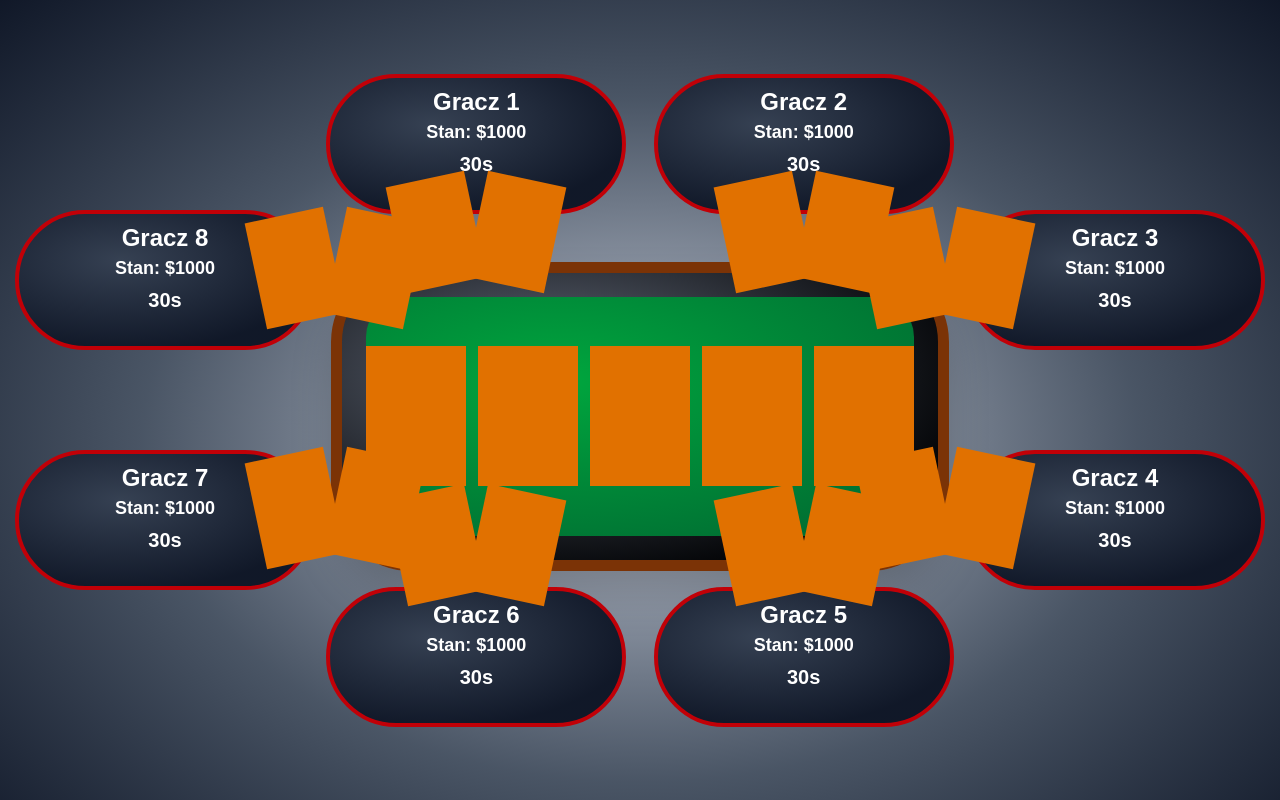
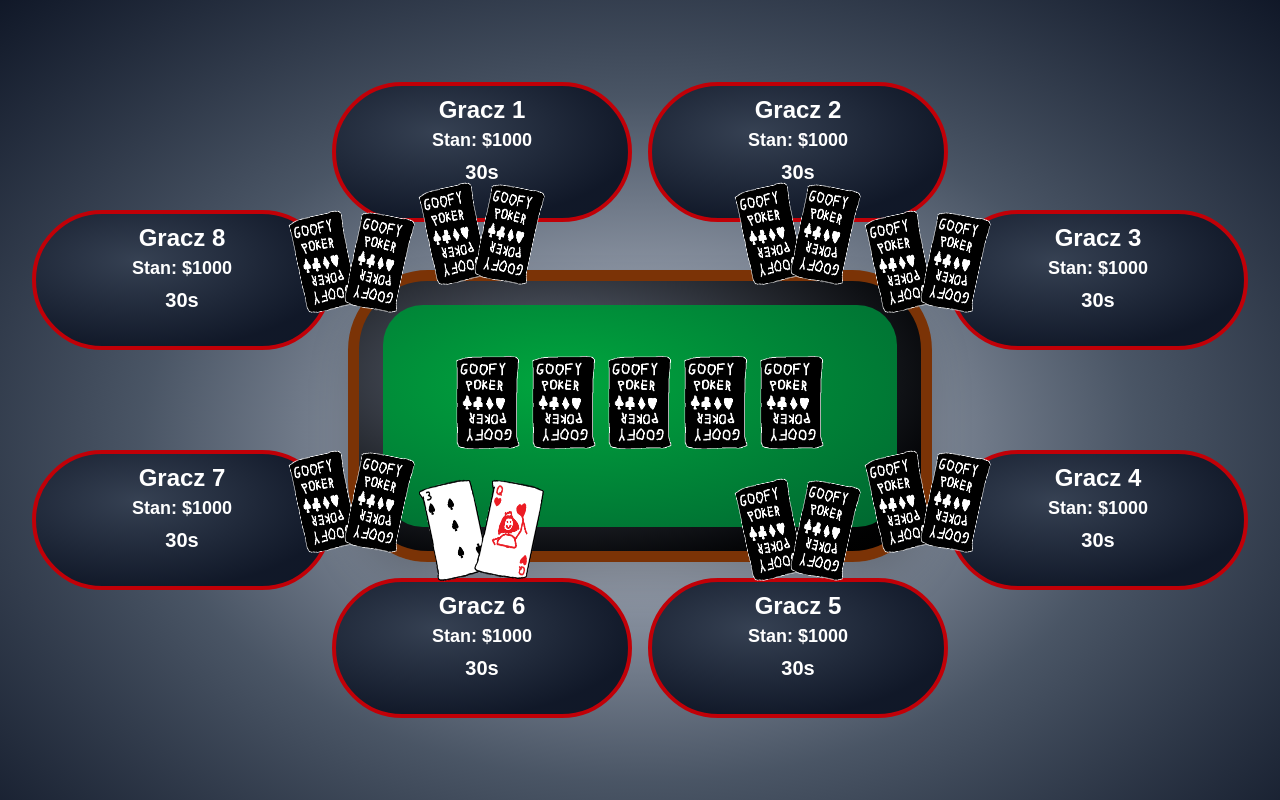
Before and after one commit to Descaplis/Poker, a Next.js app in the folder poker/: page /game in a window 1280 px wide. Built offline with nearby package versions, Linux system fonts and the light colour scheme.

Commit message:
Card scaling + back of the cards

```diff
--- a/poker/src/app/Components/DefaultPage.jsx
+++ b/poker/src/app/Components/DefaultPage.jsx
@@ -7,21 +7,21 @@ export default function MainPage() {
   const router = useRouter();
 
   return (
-    <div className="animate-bg max-w-full h-239 bg-radial-[at_50%_55%] from-gray-950 via-gray-950 to-gray-900 to-90%">
+    <div className="animate-bg max-w-full h-239 bg-radial-[at_50%_55%] from-gray-950 via-gray-900 to-gray-800 to-90%">
         <div className="flex justify-center items-center max-w-full h-full max-h-2/3">
           <img src="/images/title.png" alt="Title" className="animate-title"/>
         </div>
 
         <div className="flex justify-center items-center max-w-full h-full max-h-1/3 gap-5.5">
           <Link href="/join-lobby">
-            <button type="button" className="bg-gradient-to-r from-rose-500 via-red-700 to-red-800
-              hover:bg-gradient-to-br focus:ring-4 focus:outline-none focus:ring-red-500 dark:focus:ring-red-800
+            <button type="button" className="bg-linear-to-r from-rose-500 via-red-700 to-red-800
+              hover:bg-linear-to-br focus:ring-4 focus:outline-none focus:ring-red-500 dark:focus:ring-red-800
               shadow-lg shadow-red-500/50 dark:shadow-lg dark:shadow-red-800/80 rounded-base text-center
               w-100 p-4 m-5 border-4 border-black self-start rounded-xl text-5xl font-black cursor-pointer">Dołącz</button>
           </Link>
           <Link href="/create-lobby">
-            <button type="button" className="text-gray-200 bg-gradient-to-r from-gray-700 via-gray-800 to-gray-900
-              hover:bg-gradient-to-br focus:ring-4 focus:outline-none focus:ring-red-700 dark:focus:ring-red-800
+            <button type="button" className="text-gray-200 bg-linear-to-r from-gray-700 via-gray-800 to-gray-900
+              hover:bg-linear-to-br focus:ring-4 focus:outline-none focus:ring-red-700 dark:focus:ring-red-800
               shadow-lg shadow-red-500/50 dark:shadow-lg dark:shadow-red-800/80 rounded-base text-center
               w-100 p-5 m-5 border-3 border-red-800 self-start rounded-xl text-4xl font-black cursor-pointer">Stwórz pokój</button>
           </Link>
--- a/poker/src/app/Components/elements/Player.jsx
+++ b/poker/src/app/Components/elements/Player.jsx
@@ -1,11 +1,27 @@
+import Image from "next/image";
+
 export default function Player({ name, position, cards }) {
     return (
         <div>
             {position == 'down' ? (
                     <div className="w-75 h-35 bg-radial-[at_35%_35%] from-gray-700 to-gray-900 to-75% rounded-full border-4 relative border-red-700 p-2">
                         <div className="flex justify-center absolute -top-25 left-0 right-0">
-                            <div className="w-20 h-27 bg-amber-600 transform-cpu rotate-348"></div>
-                            <div className="w-20 h-27 bg-amber-600 transform-cpu rotate-12"></div>
+                            <div className="w-[4.3vw] h-[12vh] transform-cpu rotate-348">
+                                {
+                                    cards ?
+                                    <Image src={`/images/karty/${cards[0]}.png`} fill alt="card1"/>
+                                    :
+                                    <Image src="/images/karty/BackCard.png" fill alt="card1"/>
+                                }
+                            </div>
+                            <div className="w-[4.3vw] h-[12vh] transform-cpu rotate-12">
+                                {
+                                    cards ?
+                                    <Image src={`/images/karty/${cards[1]}.png`} fill alt="card2"/>
+                                    :
+                                    <Image src="/images/karty/BackCard.png" fill alt="card2"/>
+                                }
+                            </div>
                         </div>
                         <h1 className="text-white text-2xl font-black text-center m-auto pointer-events-none">{name}</h1>
                         <h1 className="text-white text-lg font-black text-center pointer-events-none">Stan: $1000</h1>
@@ -14,8 +30,22 @@ export default function Player({ name, position, cards }) {
                 ) : position == "left" ? (
                     <div className="w-75 h-35 bg-radial-[at_35%_35%] from-gray-700 to-gray-900 to-75% rounded-full border-4 relative border-red-700 p-2">
                         <div className="flex justify-center absolute top-0 left-0 -right-85">
-                            <div className="w-20 h-27 bg-amber-600 transform-cpu rotate-348"></div>
-                            <div className="w-20 h-27 bg-amber-600 transform-cpu rotate-12"></div>
+                            <div className="w-[4.3vw] h-[12vh] transform-cpu rotate-348">
+                                {
+                                    cards ?
+                                    <Image src={`/images/karty/${cards[0]}.png`} fill alt="card1"/>
+                                    :
+                                    <Image src="/images/karty/BackCard.png" fill alt="card1"/>
+                                }
+                            </div>
+                            <div className="w-[4.3vw] h-[12vh] transform-cpu rotate-12">
+                                {
+                                    cards ?
+                                    <Image src={`/images/karty/${cards[1]}.png`} fill alt="card2"/>
+                                    :
+                                    <Image src="/images/karty/BackCard.png" fill alt="card2"/>
+                                }
+                            </div>
                         </div>
                         <h1 className="text-white text-2xl font-black text-center m-auto pointer-events-none">{name}</h1>
                         <h1 className="text-white text-lg font-black text-center pointer-events-none">Stan: $1000</h1>
@@ -24,8 +54,22 @@ export default function Player({ name, position, cards }) {
                 ) : position == "right" ? (
                     <div className="w-75 h-35 bg-radial-[at_35%_35%] from-gray-700 to-gray-900 to-75% rounded-full border-4 relative border-red-700 p-2">
                         <div className="flex justify-center absolute top-0 -left-85 right-0">
-                            <div className="w-20 h-27 bg-amber-600 transform-cpu rotate-348"></div>
-                            <div className="w-20 h-27 bg-amber-600 transform-cpu rotate-12"></div>
+                            <div className="w-[4.3vw] h-[12vh] transform-cpu rotate-348">
+                                {
+                                    cards ?
+                                    <Image src={`/images/karty/${cards[0]}.png`} fill alt="card1"/>
+                                    :
+                                    <Image src="/images/karty/BackCard.png" fill alt="card1"/>
+                                }
+                            </div>
+                            <div className="w-[4.3vw] h-[12vh] transform-cpu rotate-12">
+                                {
+                                    cards ?
+                                    <Image src={`/images/karty/${cards[1]}.png`} fill alt="card2"/>
+                                    :
+                                    <Image src="/images/karty/BackCard.png" fill alt="card2"/>
+                                }
+                            </div>
                         </div>
                         <h1 className="text-white text-2xl font-black text-center m-auto pointer-events-none">{name}</h1>
                         <h1 className="text-white text-lg font-black text-center pointer-events-none">Stan: $1000</h1>
@@ -37,8 +81,22 @@ export default function Player({ name, position, cards }) {
                     <h1 className="text-white text-lg font-black text-center pointer-events-none">Stan: $1000</h1>
                     <h1 className="text-white text-xl font-black text-center mt-1 pointer-events-none">30s</h1>
                     <div className="flex relative justify-center">
-                        <div className="w-20 h-27 bg-amber-600 transform-cpu rotate-348"></div>
-                        <div className="w-20 h-27 bg-amber-600 transform-cpu rotate-12"></div>
+                        <div className="w-[4.3vw] h-[12vh] transform-cpu rotate-348">
+                            {
+                                cards ?
+                                <Image src={`/images/karty/${cards[0]}.png`} fill alt="card1"/>
+                                :
+                                <Image src="/images/karty/BackCard.png" fill alt="card1"/>
+                            }
+                        </div>
+                        <div className="w-[4.3vw] h-[12vh] transform-cpu rotate-12">
+                            {
+                                cards ?
+                                <Image src={`/images/karty/${cards[1]}.png`} fill alt="card2"/>
+                                :
+                                <Image src="/images/karty/BackCard.png" fill alt="card2"/>
+                            }
+                        </div>
                     </div>
                 </div>
             }
--- a/poker/src/app/Components/elements/RaiseBtn.jsx
+++ b/poker/src/app/Components/elements/RaiseBtn.jsx
@@ -1,7 +1,15 @@
 export default function RaiseBtn(){
+    const popUp = () => {
+        var czyWysw = false;
+    }
+
     return (
-        <div className="max-w-2xl max-h-28 aspect-2/1 grow flex border-2 border-amber-950">
+        <div className="h-200 flex justify-center items-end">
+            <button className="w-1/9 h-[8vh] bg-radial-[at_20%_25%] from-amber-500 via-orange-400 via-45% to-yellow-300 to-90% rounded-2xl cursor-pointer"
+                onClick={popUp()}>
+                <p className="bg-clip-text text-transparent bg-linear-to-r from-red-800 from-30% to-amber-950 to-70% text-3xl font-black">Podbij</p>
+            </button>
+        </div>
 
-        </div>
     );
 }
--- a/poker/src/app/Components/theGame.jsx
+++ b/poker/src/app/Components/theGame.jsx
@@ -18,7 +18,7 @@ return (
         <div className="flex-1 flex flex-col items-center">
             {/* Gracze na górze (1 i 2) */}
             <div className="flex justify-evenly w-full max-w-2xl gap-4">
-              <Player name="Gracz 1" />
+              <Player name="Gracz 1"/>
               <Player name="Gracz 2" />
             </div>
 
@@ -26,18 +26,28 @@ return (
             <div className="w-full aspect-2/1 grow flex items-center justify-center p-2 md:p-4 mt-[4vh]">
                 <div className="aspect-2/1 w-full border-amber-900 border-4 lg:border-11 bg-radial-[at_35%_35%] from-gray-500 to-black rounded-[50px] lg:rounded-[80px] p-3 lg:p-6 shadow-2xl">
                     <div className="flex justify-center items-center w-full h-full bg-radial-[at_35%_35%] from-green-600 to-green-800 rounded-[40px] gap-3">
-                        <div className="w-25 h-35 bg-amber-600"></div>
-                        <div className="w-25 h-35 bg-amber-600"></div>
-                        <div className="w-25 h-35 bg-amber-600"></div>
-                        <div className="w-25 h-35 bg-amber-600"></div>
-                        <div className="w-25 h-35 bg-amber-600"></div>
+                        <div className="w-[5vw] h-[15vh]">
+                            <img src="/images/karty/BackCard.png"></img>
+                        </div>
+                        <div className="w-[5vw] h-[15vh]">
+                            <img src="/images/karty/BackCard.png"></img>
+                        </div>
+                        <div className="w-[5vw] h-[15vh]">
+                            <img src="/images/karty/BackCard.png"></img>
+                        </div>
+                        <div className="w-[5vw] h-[15vh]">
+                            <img src="/images/karty/BackCard.png"></img>
+                        </div>
+                        <div className="w-[5vw] h-[15vh]">
+                            <img src="/images/karty/BackCard.png"></img>
+                        </div>
                     </div>
                 </div>
             </div>
 
             {/* Gracze na dole (5 i 6) */}
             <div className="flex justify-evenly w-full max-w-2xl gap-4">
-                <Player name="Gracz 6" position="down"/>
+                <Player name="Gracz 6" position="down" cards={["3Pik", "queenKier"]}/>
                 <Player name="Gracz 5" position="down"/>
             </div>
       </div>
```
Also changed, not shown: poker/src/app/Components/join-lobby.jsx (+5 -5 lines), poker/public/images/karty/BackCard.png (added).
